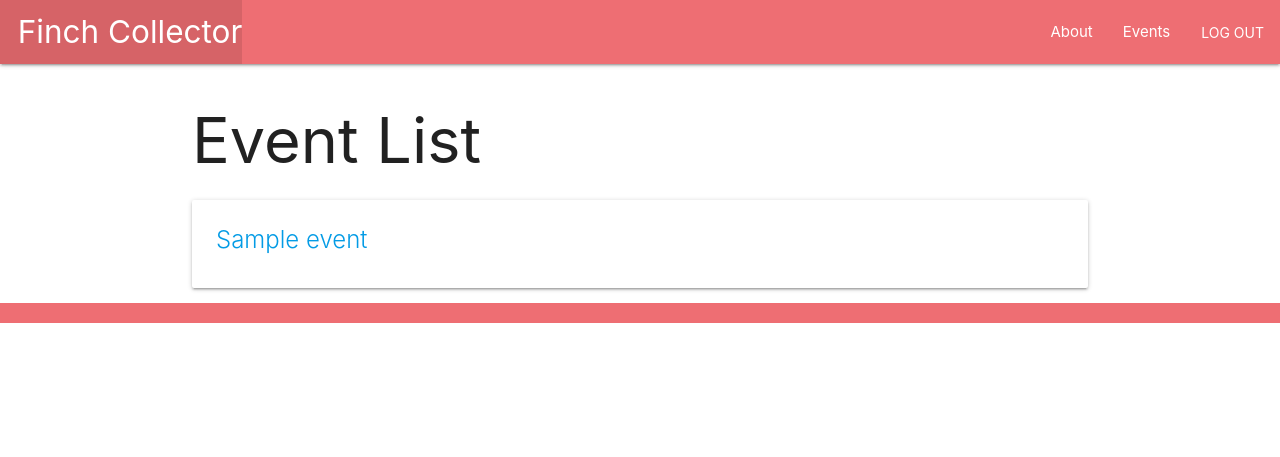
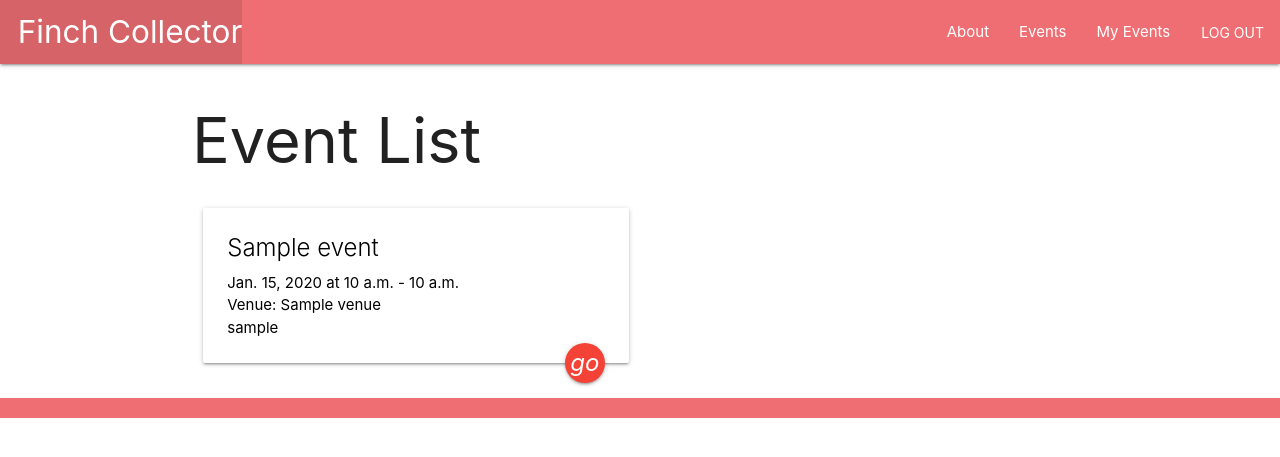
Before and after one commit to Quantumcode9/whats-happening, a Django app: page /events/ in a window 1280 px wide. Shown: the top 457 px of the page. Run offline with Django 5.2, Linux system fonts and the light colour scheme; a user stored in the database is signed in; tables that the repository leaves empty hold one stand-in row (values such as "Sample post").

Commit message:
add my owned events index page

```diff
--- a/whats_happening/main_app/models.py
+++ b/whats_happening/main_app/models.py
@@ -31,6 +31,9 @@ class Event(models.Model):
     def __str__(self):
         return self.name
 
+    class Meta:
+        ordering = ['date']
+
 
 
 # class Reservation(models.Model):
--- a/whats_happening/main_app/templates/base.html
+++ b/whats_happening/main_app/templates/base.html
@@ -25,6 +25,7 @@
                         <li><a href="{% url 'home' %}">About</a></li>
                         {% if user.is_authenticated %}
                             <li><a href="{% url 'index' %}">Events</a></li>
+                            <li><a href="{% url 'myownedindex' %}">My Events</a></li>
                             <li>
                                 <form method="post" action="{% url 'logout' %}">
                                     {% csrf_token %}
--- a/whats_happening/main_app/templates/events/index.html
+++ b/whats_happening/main_app/templates/events/index.html
@@ -1,16 +1,38 @@
 {% extends 'base.html' %}
 {% block content %}
 
+    {% if page_title %}
+        <h1>{{ page_title}}</h1>
+    {% else %}
         <h1>Event List</h1>
+    {% endif %}
 
+    <div class="row">
+        <div class="col s12 m6">
             {% for event in object_list %}
                 <div class="card">
                     <a href="">
-                <div class="card-content">
-                    <span class="card-title">{{ event.name }}</span>
+
+                        <div class="card-content black-text">
+                            <span class="card-title black-text">{{ event.name }}</span>
+                            <a class="btn-floating halfway-fab waves-effect waves-light red"><i class="material-icons">go</i></a>
+                            <p>
+                                {{ event.date }} at {{ event.time }}
+                                {% if event.end_time %}
+                                - {{ event.end_time }}
+                                {% endif %}
+                            </p>
+                            {% if event.venue %}
+                                <p>Venue: {{ event.venue }}</p>
+                            {% endif %}
+                            <p>{{ event.owner }}</p>
                         </div>
                     </a>
                 </div>
+            {% empty %}
+                <div class="card-panel red-text center-align">No Events Found</div>
             {% endfor %}
+        </div>
+    </div>
 
 {% endblock %}
--- a/whats_happening/main_app/urls.py
+++ b/whats_happening/main_app/urls.py
@@ -5,6 +5,8 @@ urlpatterns = [
     path('', views.home, name='home'),
     # path('about/', views.about, name='about')
     path('events/', views.EventList.as_view(), name='index'),
+    path('events/myowned', views.MyOwnedEventList.as_view(), name='myownedindex'),
+    # path('events/mine', views.MyEventList.as_view(), name='myindex'),
 
     path('accounts/signup/', views.signup, name='signup'),
 ]
--- a/whats_happening/main_app/views.py
+++ b/whats_happening/main_app/views.py
@@ -16,6 +16,15 @@ class EventList(ListView):
   model = Event
   template_name = 'events/index.html'
 
+class MyOwnedEventList(EventList):
+  def get_queryset(self):
+    print(f"self.request.user = {self.request.user}")
+    return Event.objects.filter(owner=self.request.user)
+
+  def get_context_data(self, **kwargs):
+    context = super().get_context_data(**kwargs)
+    context['page_title'] = 'My Owned Events'
+    return context
 
 def signup(request):
   error_message = ''
```
Also changed, not shown: whats_happening/main_app/migrations/0006_alter_event_options.py (added). Lines whose indentation alone changed are shown as unchanged.
